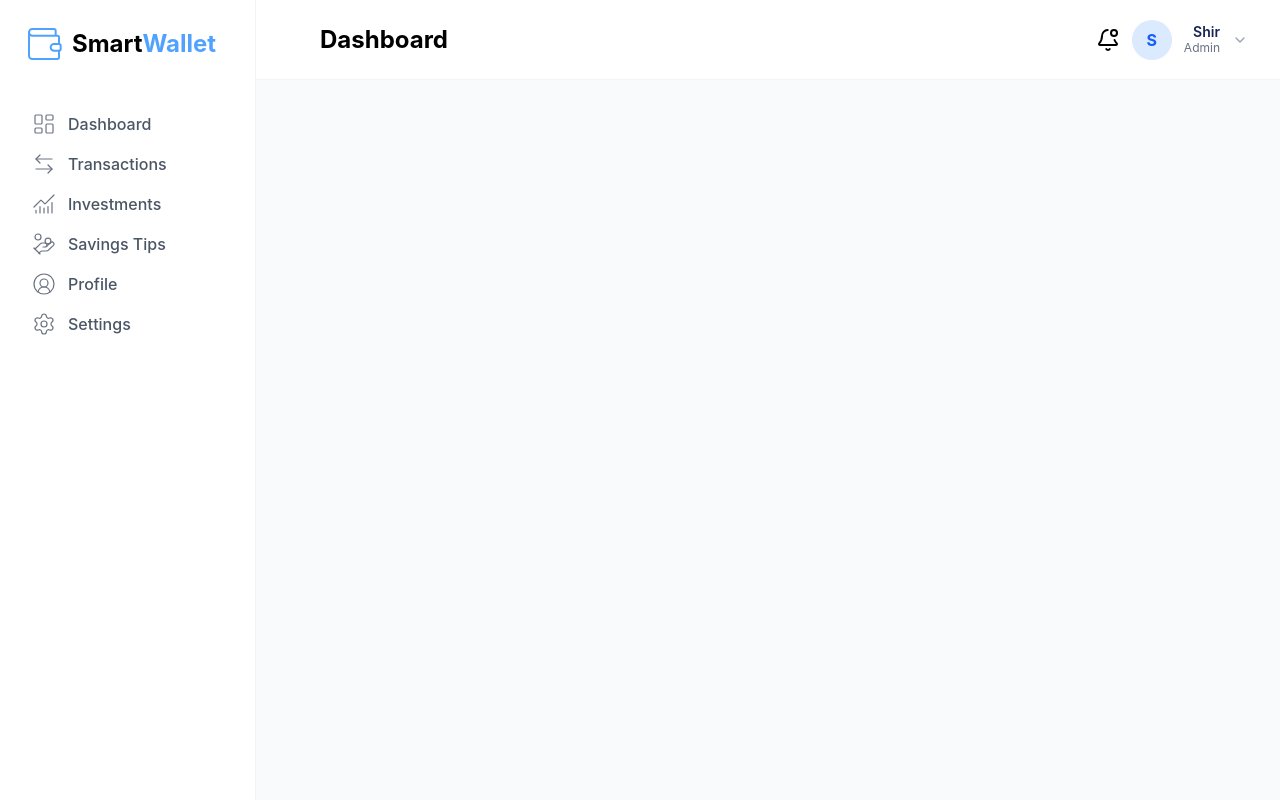
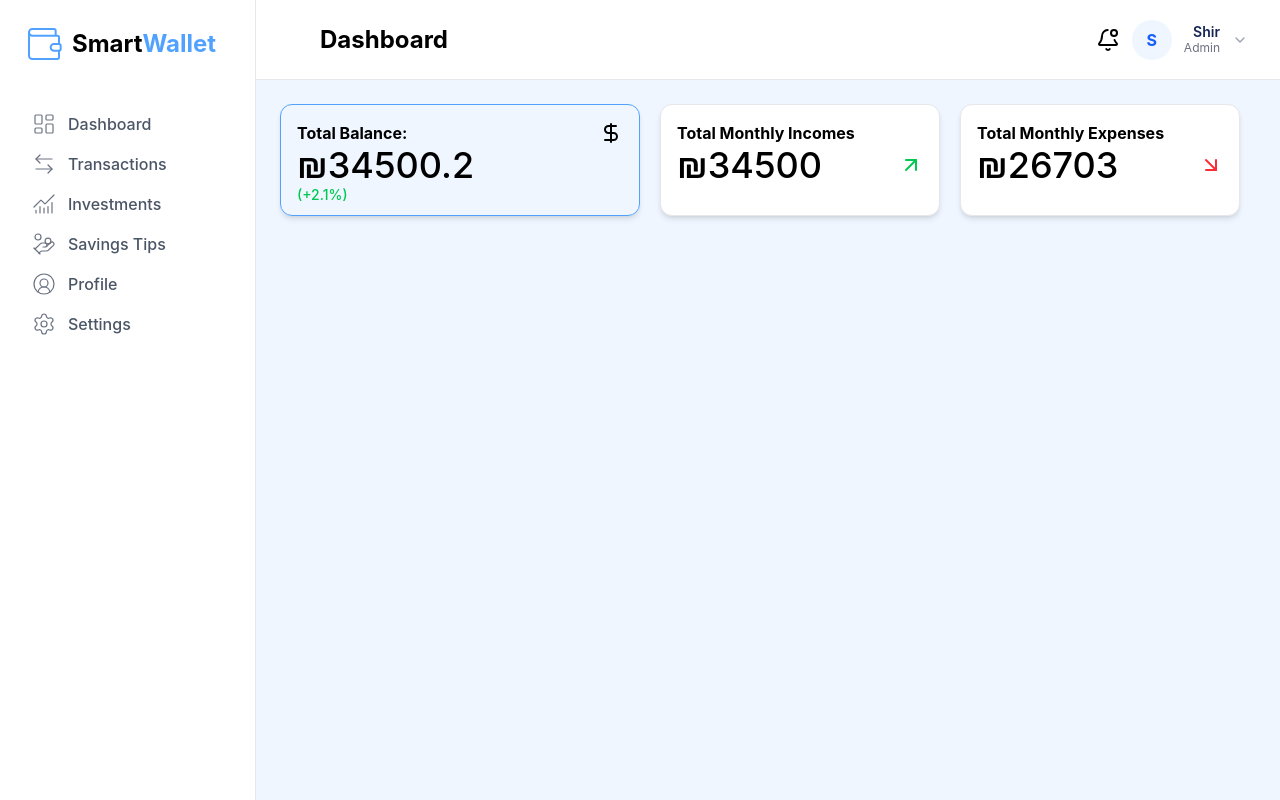
Before and after one commit to shirshamay/SmartWallet, a React (Vite) app: page / in a window 1280 px wide. Built offline with nearby package versions, Linux system fonts and the light colour scheme.

Commit message:
feat: add StatCards and layout separation closes #2

```diff
--- a/index.html
+++ b/index.html
@@ -4,6 +4,12 @@
     <meta charset="UTF-8" />
     <link rel="icon" href="./public/wallet-solid (1).png" />
     <meta name="viewport" content="width=device-width, initial-scale=1.0" />
+    <link rel="preconnect" href="https://fonts.googleapis.com" />
+    <link rel="preconnect" href="https://fonts.gstatic.com" crossorigin />
+    <link
+      href="https://fonts.googleapis.com/css2?family=Inter:ital,opsz,wght@0,14..32,100..900;1,14..32,100..900&family=Poppins:ital,wght@0,100;0,200;0,300;0,400;0,500;0,600;0,700;0,800;0,900;1,100;1,200;1,300;1,400;1,500;1,600;1,700;1,800;1,900&display=swap"
+      rel="stylesheet"
+    />
     <title>SmartWallet</title>
   </head>
   <body>
--- /dev/null
+++ b/src/components/Dashboard.tsx
@@ -0,0 +1,31 @@
+import StatCard from "./StatCard";
+import { DollarSign, ArrowUpRight, ArrowDownRight } from "lucide-react";
+
+const Dashboard = () => {
+  return (
+    <div className="flex flex-row flex-wrap p-6 gap-5">
+      <StatCard
+        variant="primary"
+        title="Total Balance:"
+        amount={34500.20}
+        icon={<DollarSign />}
+      />
+      <StatCard
+        variant="default"
+        trend='positive'
+        title="Total Monthly Incomes"
+        amount={34500.0}
+        icon={<ArrowUpRight />}
+      />
+      <StatCard
+        variant="default"
+        trend='negative'
+        title="Total Monthly Expenses"
+        amount={26703.0}
+        icon={<ArrowDownRight />}
+      />
+    </div>
+  );
+};
+
+export default Dashboard;
--- /dev/null
+++ b/src/components/Header.tsx
@@ -0,0 +1,27 @@
+import { BellDot, ChevronDown } from "lucide-react";
+
+const Header = () => {
+  return (
+    <div
+      id="dashboard-frontBar"
+      className="bg-white border-b border-gray-200 h-20 flex justify-between items-center px-8"
+    >
+      <h1 className="text-2xl font-bold px-8">Dashboard</h1>
+      <div className="flex items-center gap-3">
+        <BellDot className="cursor-pointer" />
+        <div className="w-10 h-10 bg-blue-50 text-blue-600 rounded-full flex items-center justify-center font-bold cursor-pointer">
+          S
+        </div>
+        <div className="text-right">
+          <p className="text-sm font-semibold text-blue-950 leading-tight">
+            Shir
+          </p>
+          <p className="text-xs text-gray-500">Admin</p>
+        </div>
+        <ChevronDown size={16} className="text-gray-400 cursor-pointer" />
+      </div>
+    </div>
+  );
+};
+
+export default Header;
--- a/src/components/Layout.tsx
+++ b/src/components/Layout.tsx
@@ -1,32 +1,14 @@
 import SideBar from "./SideBar";
-import { BellDot, ChevronDown } from "lucide-react";
+import Header from "./Header";
+import Dashboard from "./Dashboard";
 
 const Layout = () => {
   return (
     <div id="wrapper" className="flex bg-gray-50">
       <SideBar />
-      <div id="main-screen" className="flex-1 overflow-y-auto">
-        <div id="menu">
-          <div
-            id="dashboard-frontBar"
-            className="bg-white border-b border-gray-100 h-20 flex justify-between items-center px-8"
-          >
-            <h1 className="text-2xl font-bold px-8">Dashboard</h1>
-            <div className="flex items-center gap-3">
-              <BellDot className="cursor-pointer" />
-              <div className="w-10 h-10 bg-blue-100 text-blue-600 rounded-full flex items-center justify-center font-bold cursor-pointer">
-                S
-              </div>
-              <div className="text-right">
-                <p className="text-sm font-semibold text-blue-950 leading-tight">
-                  Shir
-                </p>
-                <p className="text-xs text-gray-500">Admin</p>
-              </div>
-              <ChevronDown size={16} className="text-gray-400 cursor-pointer" />
-            </div>
-          </div>
-        </div>
+      <div id="main-screen" className="flex-1 overflow-y-auto bg-blue-50">
+        <Header />
+        <Dashboard />
       </div>
     </div>
   );
--- a/src/components/SideBar.tsx
+++ b/src/components/SideBar.tsx
@@ -31,7 +31,7 @@ let elements: SideBarElement[] = [
 
 const SideBar = () => {
     return (
-      <div className="h-screen w-64 flex flex-col bg-white border-r border-gray-100 p-6">
+      <div className="h-screen w-64 flex flex-col bg-white border-r border-gray-200 p-6">
         <div className="flex items-center gap-2 mb-10">
           <Wallet className="w-10 h-10 text-blue-400" strokeWidth={1.2} />
           <span className="text-2xl font-bold text-center">
--- /dev/null
+++ b/src/components/StatCard.tsx
@@ -0,0 +1,38 @@
+import type { StatCardProps } from "../types/type";
+
+const StatCard = ({ variant, trend, title, amount, icon }: StatCardProps) => {
+    let cardPrimaryStyle: string = ""
+    if (
+      variant === "primary") {
+        cardPrimaryStyle = "bg-transparent border-blue-400";
+      return (
+        <div
+          className={`shadow-md border rounded-xl p-4 w-90 h-28 flex flex-col ${cardPrimaryStyle}`}
+        >
+          <div className="flex justify-between items-center">
+            <h3 className="font-poppins font-bold">{title}</h3>
+            <button className="">{icon}</button>
+          </div>
+          <h2 className="text-4xl font-medium">{"₪" + amount}</h2>
+          <div className="text-sm font-medium text-green-500">
+            <span>(+2.1%)</span>
+          </div>
+        </div>
+      );
+    } else
+      return (
+        <div className="shadow-md border border-gray-200 rounded-xl p-4 w-70 h-28 flex flex-col bg-white">
+          <h3 className="font-poppins font-bold">{title}</h3>
+          <div className="flex items-center justify-between gap-2">
+            <h2 className="text-4xl font-medium">{"₪" + amount}</h2>
+            <span
+              className={`${trend === "positive" ? "text-green-500" : "text-red-500"}`}
+            >
+              {icon}
+            </span>
+          </div>
+        </div>
+      );
+}
+
+export default StatCard;
--- a/tailwind.config.js
+++ b/tailwind.config.js
@@ -2,7 +2,11 @@
 export default {
   content: ["./index.html", "./src/**/*.{js,ts,jsx,tsx}"],
   theme: {
-    extend: {},
+    extend: {
+      fontFamily: {
+        poppins: ["Poppins", "sans-serif"],
+      },
+    },
   },
   plugins: [],
 };
```
Also changed, not shown: src/types/type.tsx (+7 -1 lines), 1 other file (tests, documents, lock files or other folders).
